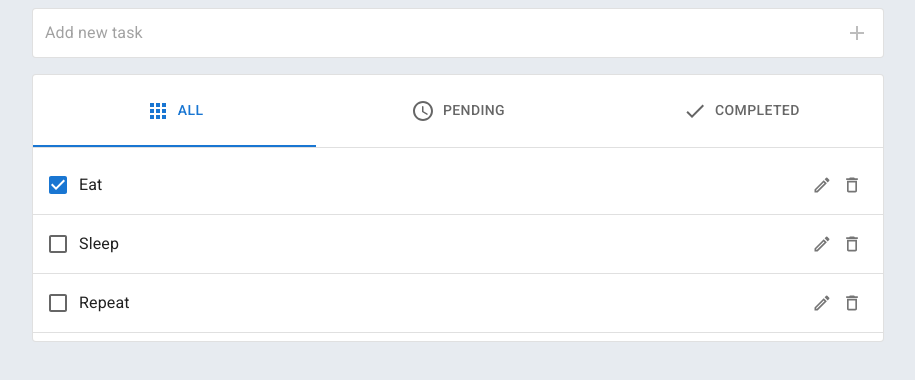
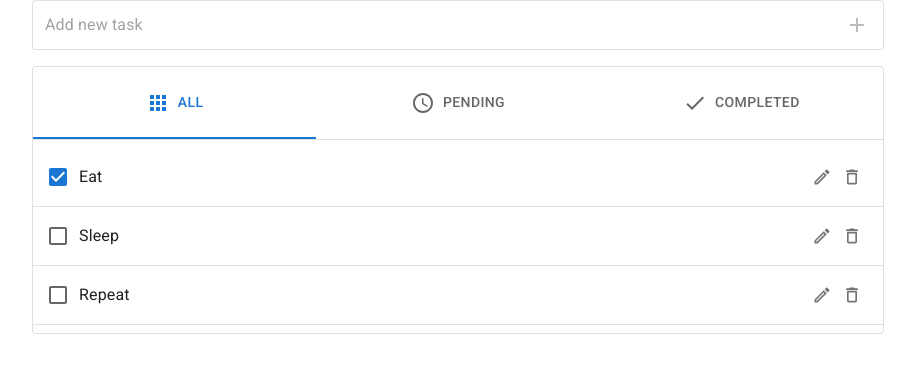
Before and after one commit to FightM9/react-mui-todo, a React (Create React App) app: page / in a window 1280 px wide. Shown: the top 380 px of the page, without its empty margins (182-1097 px from the left). Built offline with nearby package versions, Linux system fonts and the light colour scheme.

Commit message:
Delete background color in body

```diff
--- a/src/App.css
+++ b/src/App.css
@@ -3,7 +3,8 @@
 }
 
 body {
-    background-color: #e7ebf0;
+    margin: 0;
+    padding: 0;
     font-family: 'Roboto', Arial, Helvetica, sans-serif;
     font-size: 12px;
 }
```
